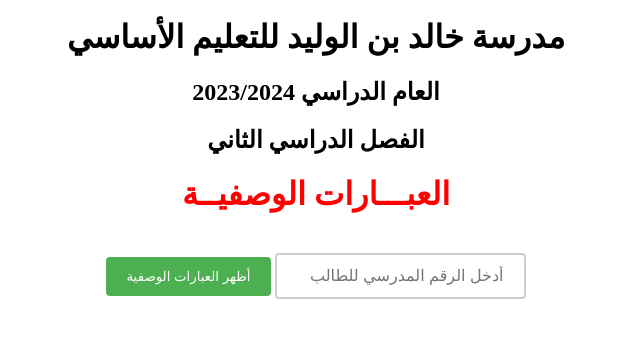
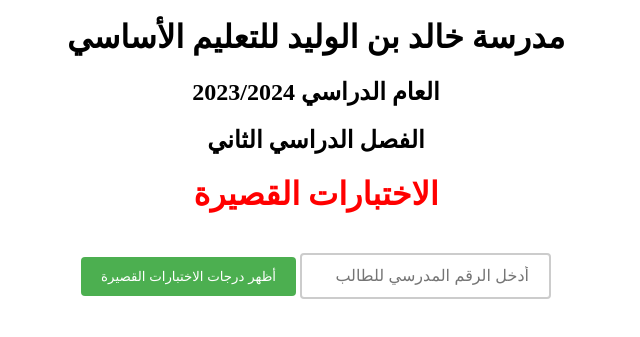
Before and after one commit to RafikHassan/KhalidMarks, a plain HTML site: page index.html in a window 1280 px wide. Shown: the part 263-600 px from the top of the page, without its empty margins (324-964 px from the left). Drawn offline with Linux system fonts and the light colour scheme.

Commit message:
Update index.html

```diff
--- a/index.html
+++ b/index.html
@@ -42,12 +42,12 @@
       <h1>مدرسة خالد بن الوليد للتعليم الأساسي</h1>
       <h2>العام الدراسي 2023/2024</h2>
       <h2>الفصل الدراسي الثاني</h2>
-      <h1 style="color: red;">العبـــارات الوصفيــة</h1>
+      <h1 style="color: red;">الاختبارات القصيرة</h1>
       <br>
 
       <form onsubmit="getMarks(); return false;">
         <input type="text" id="studentNumber" name="studentNumber" required placeholder="أدخل الرقم المدرسي للطالب" />
-        <button type="submit">أظهر العبارات الوصفية</button>
+        <button type="submit">أظهر درجات الاختبارات القصيرة</button>
       </form>
 
     </Center>
@@ -66,7 +66,7 @@
         const notFoundMessage = document.getElementById("not-found-message");
 
         var studentNumber = document.getElementById("studentNumber").value;
-        var url = "https://script.google.com/macros/s/AKfycby-pWIRx37cBklsgVrJeWg_LJMG1ew-8PFo5TVtb8BP7Xfdk-mGFJol_DCjn3-Aa7A0/exec?studentNumber=" + studentNumber;
+        var url = "https://script.google.com/macros/s/AKfycbx0u-26j3JDIbAgYo7f0jJPcoglstzzbyyehSmMFhQRt63wVXmmINmPsomlKb53vzvx/exec?studentNumber=" + studentNumber;
 
         // Show loading indicator
         loadingIndicator.style.display = "block";
@@ -93,7 +93,7 @@
     </script>
 
     <!-- Add the following HTML elements to your page -->
-    <div id="loading-indicator" style="display: none;">جاري جلب العبارات الوصفية للطالب، انتظر لحظات...</div>
+    <div id="loading-indicator" style="display: none;">جاري جلب درجات الاختبارات القصيرة للطالب، انتظر لحظات...</div>
     <div id="not-found-message" style="display: none;">لا يوجد طالب بهذه البيانات، من فضلك أعد المحاولة.</div>
 
 
```
